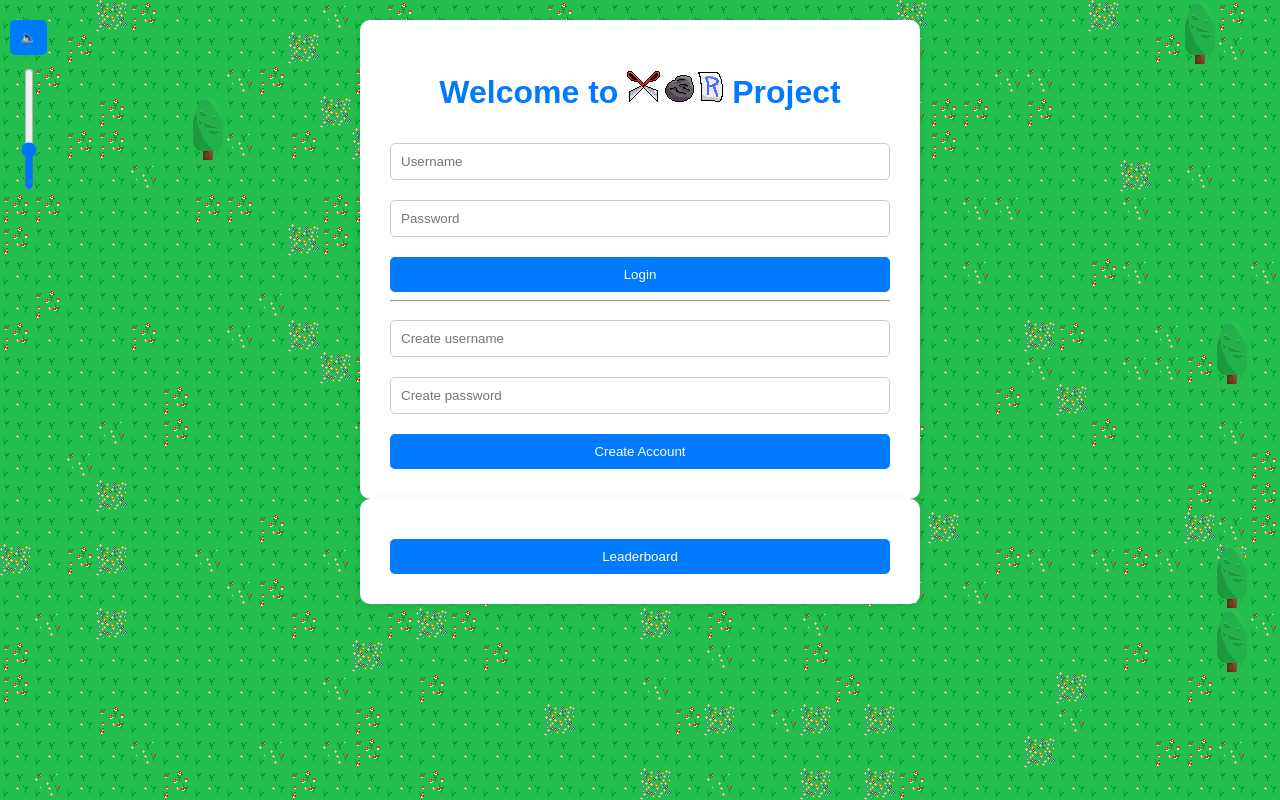
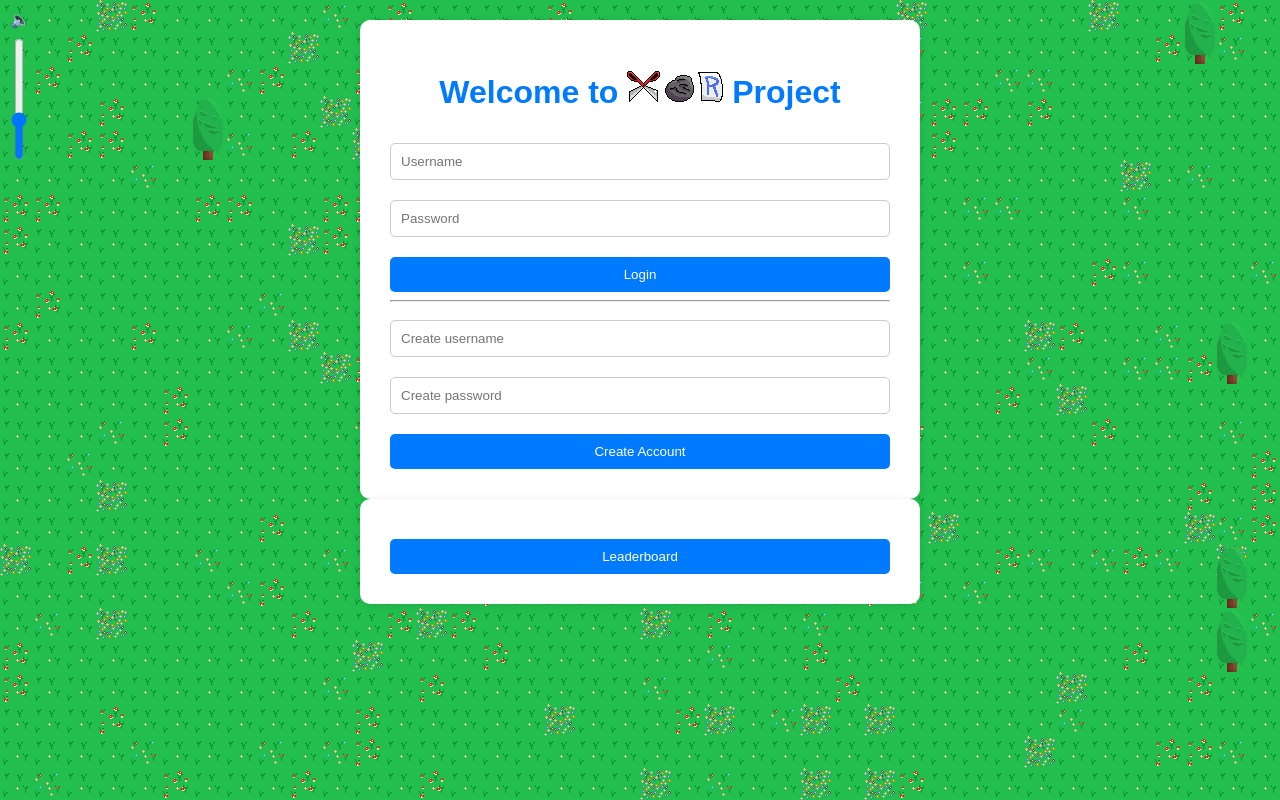
Before and after one commit to Blueburger/312GroupXOR, a Flask app: page / in a window 1280 px wide. Run offline with Flask 3, Linux system fonts and the light colour scheme; some libraries are stand-ins or nearby versions.

Commit message:
Fixed Mute button

```diff
--- a/app/templates/game.html
+++ b/app/templates/game.html
@@ -96,7 +96,7 @@
             document.body.appendChild(controlsContainer);
 
             // Create mute button
-            const muteButton = document.createElement('button');
+            const muteButton = document.createElement('mute-button');
 
 
             muteButton.textContent = audio.muted ? '🔇' : '🔈';
@@ -117,7 +117,7 @@
             volumeSlider.value = audio.volume;
             volumeSlider.style.position = 'absolute';
             volumeSlider.style.top = '130px';  // right under the mute button inside container
-            volumeSlider.style.left = '5px';
+            volumeSlider.style.left = '0px';
             volumeSlider.style.width = '100px'; // use width, not height
             volumeSlider.style.height = '20px'; // thickness of the slider
             volumeSlider.style.transform = 'rotate(-90deg)';
--- a/app/templates/index.html
+++ b/app/templates/index.html
@@ -78,7 +78,7 @@
             });
 
             // Create mute button
-            const muteButton = document.createElement('button');
+            const muteButton = document.createElement('mute-button');
 
             muteButton.textContent = audio.muted ? '🔇' : '🔈';
             muteButton.style.position = 'fixed';
@@ -104,8 +104,8 @@
             volumeSlider.value = audio.volume;
 
             volumeSlider.style.position = 'fixed';
-            volumeSlider.style.top = '180px'; // place under mute button
-            volumeSlider.style.left = '10px'; // align with mute button
+            volumeSlider.style.top = '150px'; // place under mute button
+            volumeSlider.style.left = '0px'; // align with mute button
             volumeSlider.style.zIndex = '1001';
             volumeSlider.style.transform = 'rotate(-90deg)';
             volumeSlider.style.transformOrigin = 'left top';
--- a/app/templates/leaderboard.html
+++ b/app/templates/leaderboard.html
@@ -80,7 +80,7 @@
             });
 
             // Create mute button
-            const muteButton = document.createElement('button');
+            const muteButton = document.createElement('mute-button');
 
             muteButton.textContent = audio.muted ? '🔇' : '🔈';
             muteButton.style.position = 'fixed';
@@ -106,8 +106,8 @@
             volumeSlider.value = audio.volume;
 
             volumeSlider.style.position = 'fixed';
-            volumeSlider.style.top = '180px'; // place under mute button
-            volumeSlider.style.left = '10px'; // align with mute button
+            volumeSlider.style.top = '150px'; // place under mute button
+            volumeSlider.style.left = '0px'; // align with mute button
             volumeSlider.style.zIndex = '1001';
             volumeSlider.style.transform = 'rotate(-90deg)';
             volumeSlider.style.transformOrigin = 'left top';
```
